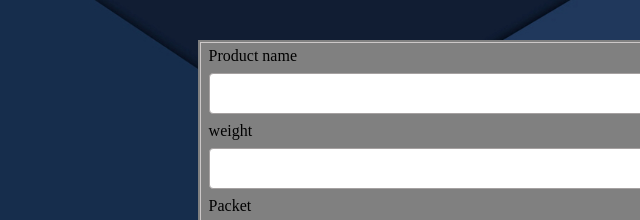
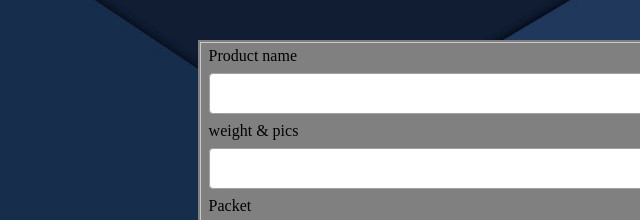
Before and after one commit to Rony-Ahmed6245/crud, a plain HTML site: page index.html in a window 1280 px wide. Shown: the top 220 px of the page, 0-640 px from the left. Drawn offline with Linux system fonts and the light colour scheme.

Commit message:
adde new

```diff
--- a/index.html
+++ b/index.html
@@ -15,7 +15,7 @@
                         <input type="text" name="productCode" id="productCode">
                     </div>
                     <div>
-                        <label for="product">weight</label>
+                        <label for="product">weight & pics</label>
                         <br>
                         <input type="text" name="product" id="product">
                     </div>
```
